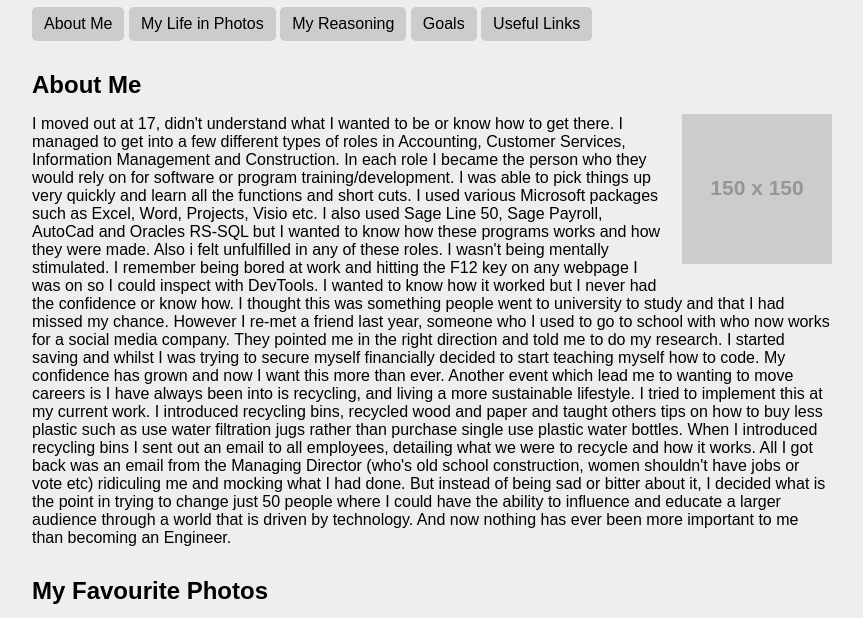
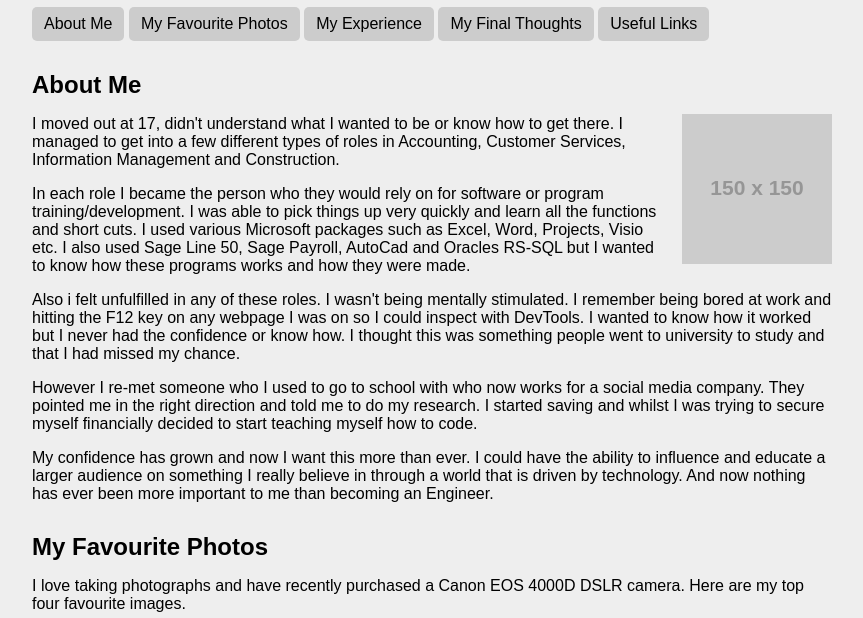
Before and after one commit to sarahfwood/FAC-Application, a plain HTML site: page index.html in a window 1280 px wide. Shown: the part 88-706 px from the top of the page, without its empty margins (208-1071 px from the left). Drawn offline with Linux system fonts and the light colour scheme; placeholder pictures from the web are drawn by us.

Commit message:
Added paragraph breaks to each section.

```diff
--- a/index.html
+++ b/index.html
@@ -12,9 +12,9 @@
       <h1>Sarah Wood</h1>
       <nav>
         <a href="#section-1">About Me</a>
-        <a href="#section-2">My Life in Photos</a>
-        <a href="#section-3">My Reasoning</a>
-        <a href="#section-4">Goals</a>
+        <a href="#section-2">My Favourite Photos</a>
+        <a href="#section-3">My Experience</a>
+        <a href="#section-4">My Final Thoughts</a>
         <a href="#section-5">Useful Links</a>
       </nav>
     </header>
@@ -23,25 +23,29 @@
       <img src="https://via.placeholder.com/150x150.png" />
       <p>
         I moved out at 17, didn't understand what I wanted to be or know how to get there. I managed to get into a few
-        different types of roles in Accounting, Customer Services, Information Management and Construction. In each role
-        I became the person who they would rely on for software or program training/development. I was able to pick
+        different types of roles in Accounting, Customer Services, Information Management and Construction.
+      </p>
+      <p>
+        In each role I became the person who they would rely on for software or program training/development. I was able
+        to pick
         things up very quickly and learn all the functions and short cuts. I used various Microsoft packages such as
         Excel, Word, Projects, Visio etc. I also used Sage Line 50, Sage Payroll, AutoCad and Oracles RS-SQL but I
-        wanted to know how these programs works and how they were made. Also i felt unfulfilled in any of these roles. I
+        wanted to know how these programs works and how they were made.
+      </p>
+      <p>
+        Also i felt unfulfilled in any of these roles. I
         wasn't being mentally stimulated. I remember being bored at work and hitting the F12 key on any webpage I was on
         so I could inspect with DevTools. I wanted to know how it worked but I never had the confidence or know how. I
-        thought this was something people went to university to study and that I had missed my chance. However I re-met
-        a friend last year, someone who I used to go to school with who now works for a social media company. They
+        thought this was something people went to university to study and that I had missed my chance.
+      </p>
+      <p>
+        However I re-met someone who I used to go to school with who now works for a social media company. They
         pointed me in the right direction and told me to do my research. I started saving and whilst I was trying to
-        secure myself financially decided to start teaching myself how to code. My confidence has grown and now I want
-        this more than ever. Another event which lead me to wanting to move careers is I have always been into is
-        recycling, and living a more sustainable lifestyle. I tried to implement this at my current work. I introduced
-        recycling bins, recycled wood and paper and taught others tips on how to buy less plastic such as use water
-        filtration jugs rather than purchase single use plastic water bottles. When I introduced recycling bins I sent
-        out an email to all employees, detailing what we were to recycle and how it works. All I got back was an email
-        from the Managing Director (who's old school construction, women shouldn't have jobs or vote etc) ridiculing me
-        and mocking what I had done. But instead of being sad or bitter about it, I decided what is the point in trying
-        to change just 50 people where I could have the ability to influence and educate a larger audience through a
+        secure myself financially decided to start teaching myself how to code.
+
+      </p>
+      <p>My confidence has grown and now I want this more than ever. I could have the ability to influence and educate a
+        larger audience on something I really believe in through a
         world that is driven by technology. And now nothing has ever been more important to me than becoming an
         Engineer.
       </p>
@@ -81,32 +85,42 @@
       </h2>
     </section>
     <section id="section-3">
-      <h2>Mt Experience So Far</h2>
+      <h2>My Experience So Far</h2>
       <p>
         It is very minimum. I started researching coding bootcamps last year but have only started teaching myself how
-        to program since February 2019. I started with a computer science course on Udemy to understand the different
+        to program since February 2019.
+      </p>
+      <p>
+        I started with a computer science course on Udemy to understand the different
         types of development and what the options were. I then completed HTML and CSS on Code Academy and went back to
         Udemy where I completed Build Responsive Real World Websites with HTML5 and CSS3, JavaScript for beginners and
-        Learn and understand NodeJS. I have never worked or collaborated on a project and have never worked in
-        tech/programming or as a software engineer.
+        Learn and understand NodeJS.
+      </p>
+      <p>
+        I have never worked or collaborated on a project and have never worked in
+        tech/programming or as a software engineer but look forward to doing so in the future.
       </p>
     </section>
     <section id="section-4">
-      <h2>Why I'd Make a Good Engineer</h2>
+      <h2>My Final Thoughts</h2>
       <p>
-        Why do you think you'll be a good engineer?
-        I'm passionate, determined and empathetic. I think my empathy is what have driven me in the past. I never like
+        Why would I make a good enginner? I'm passionate, determined and empathetic. I think my empathy is what have
+        driven me in the past. I never like
         to see anyone struggle. I was always looking for better ways to do things, to make mine and other lives easier.
         I strived on improving efficiency and/or making it a more sustainable process.
 
+      </p>
+      <p>
         When rolling out a new process or template I learnt to understand that everyone are on different levels and that
         I needed to be mindful of that.
         I have an eye for detail and can usually spot errors or situations where things will go wrong quickly. I alway
         try to implement solutions as quickly as I can.
-
+      </p>
+      <p>
         I am in awe with what can be built through technology and the advances we have made to date. I want to be a part
         of that and help it grow along with the community.
-
+      </p>
+      <p>
         I am a strategic planner, I like to understand what is required of me and the different ways to get there. I
         always double, triple check my work and refine if needed, run all possibilities and execute the best
         plan/solution. Being a General Manager meant I had to communicate with every department. Some with technical
```
